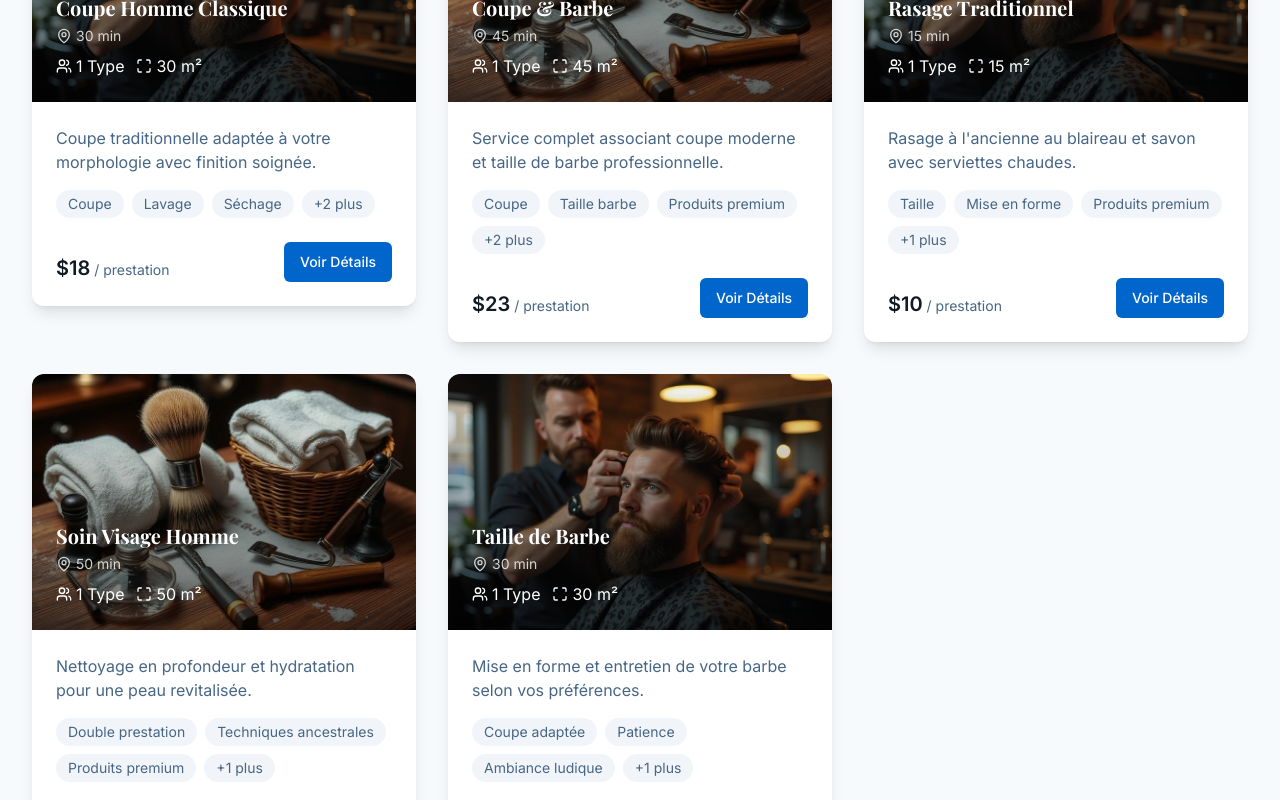
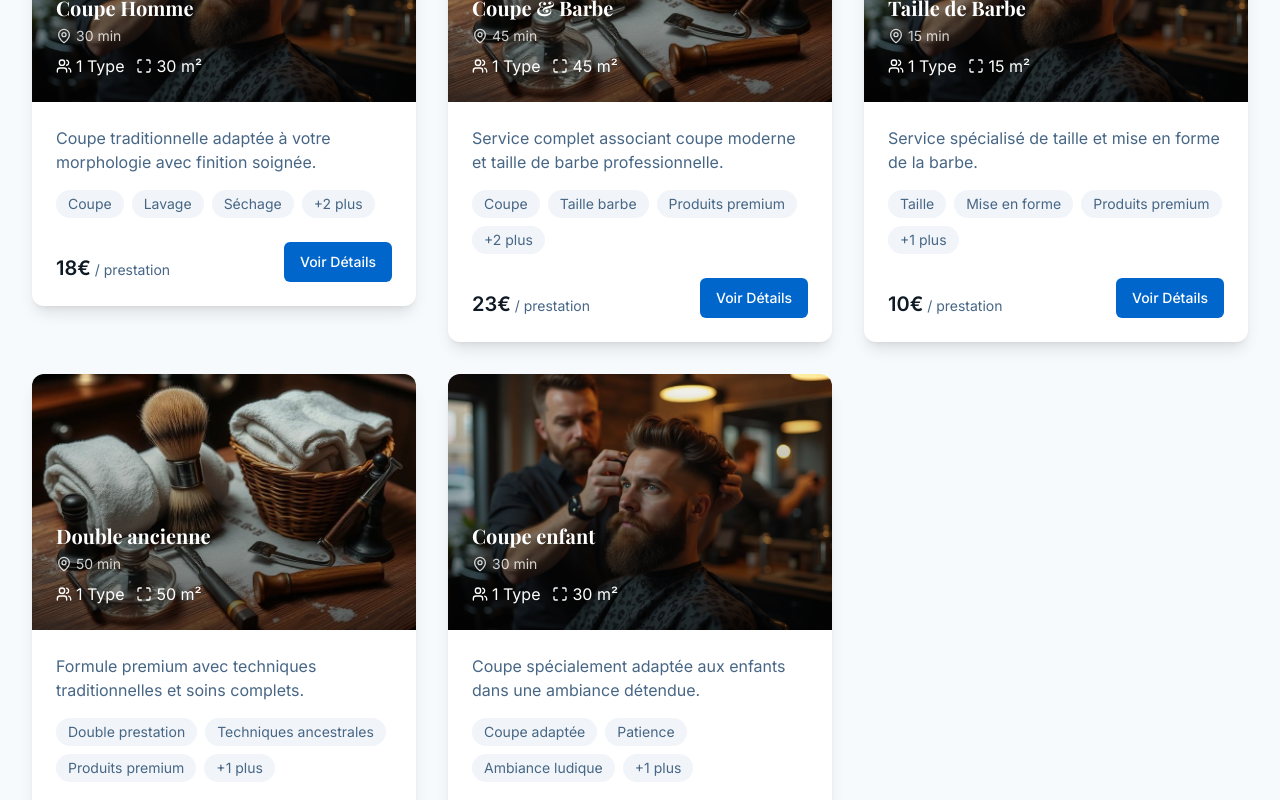
Before and after one commit to Dylan-Cecius/modern-seaside-stay-2479, a React (Vite) app: page / in a window 1280 px wide. Shown: the part 1840-2640 px from the top of the page. Built offline with nearby package versions, Linux system fonts and the light colour scheme.

Commit message:
Fix service names and prices
Updated service names to "Coupe homme" and "Taille de barbe".
Ensured prices are displayed in Euros (€) instead of dollars ($).
Removed the "soin visage" service as requested.

```diff
--- a/src/components/ApartmentCard.tsx
+++ b/src/components/ApartmentCard.tsx
@@ -92,7 +92,7 @@ export default function ApartmentCard({ apartment }: { apartment: ApartmentProps
 
         <div className="flex items-end justify-between pt-2">
           <div>
-            <span className="text-xl font-bold">${apartment.price}</span>
+            <span className="text-xl font-bold">{apartment.price}€</span>
             <span className="text-muted-foreground text-sm"> / {t.booking.summary.night}</span>
           </div>
           <Button asChild className="btn-primary">
--- a/src/locales/fr.ts
+++ b/src/locales/fr.ts
@@ -111,8 +111,8 @@ export const fr = {
       anyGuests: "Tous les services",
       onePlus: "Coupe cheveux",
       twoPlus: "Barbe",
-      threePlus: "Soin visage",
-      fourPlus: "Double ancienne",
+      threePlus: "Double ancienne",
+      fourPlus: "Coupe enfant",
       location: "Durée",
       allLocations: "Toutes durées",
       priceRange: "Gamme de Prix",
@@ -275,7 +275,7 @@ export const fr = {
   },
   serviceDescriptions: {
     "1": {
-      name: "Coupe Homme Classique",
+      name: "Coupe Homme",
       description: "Coupe traditionnelle adaptée à votre morphologie avec finition soignée."
     },
     "2": {
@@ -283,20 +283,20 @@ export const fr = {
       description: "Service complet associant coupe moderne et taille de barbe professionnelle."
     },
     "3": {
-      name: "Rasage Traditionnel",
-      description: "Rasage à l'ancienne au blaireau et savon avec serviettes chaudes."
+      name: "Taille de Barbe",
+      description: "Service spécialisé de taille et mise en forme de la barbe."
     },
     "4": {
-      name: "Soin Visage Homme",
-      description: "Nettoyage en profondeur et hydratation pour une peau revitalisée."
+      name: "Double ancienne",
+      description: "Formule premium avec techniques traditionnelles et soins complets."
     },
     "5": {
-      name: "Taille de Barbe",
-      description: "Mise en forme et entretien de votre barbe selon vos préférences."
+      name: "Coupe enfant",
+      description: "Coupe spécialement adaptée aux enfants dans une ambiance détendue."
     },
     "6": {
-      name: "Double ancienne",
-      description: "Service premium incluant coupe, barbe, rasage et soin visage."
+      name: "Service supplémentaire",
+      description: "Service temporairement non disponible."
     }
   },
   about: {
@@ -380,8 +380,8 @@ export const fr = {
       anyGuests: "Tous les services",
       onePlus: "Coupe cheveux",
       twoPlus: "Barbe",
-      threePlus: "Soin visage",
-      fourPlus: "Double ancienne",
+      threePlus: "Double ancienne",
+      fourPlus: "Coupe enfant",
       location: "Durée",
       allLocations: "Toutes durées",
       priceRange: "Gamme de Prix",
@@ -398,7 +398,7 @@ export const fr = {
   },
   apartmentDescriptions: {
     "1": {
-      name: "Coupe Homme Classique",
+      name: "Coupe Homme",
       description: "Coupe traditionnelle adaptée à votre morphologie avec finition soignée."
     },
     "2": {
@@ -406,20 +406,20 @@ export const fr = {
       description: "Service complet associant coupe moderne et taille de barbe professionnelle."
     },
     "3": {
-      name: "Rasage Traditionnel",
-      description: "Rasage à l'ancienne au blaireau et savon avec serviettes chaudes."
+      name: "Taille de Barbe",
+      description: "Service spécialisé de taille et mise en forme de la barbe."
     },
     "4": {
-      name: "Soin Visage Homme",
-      description: "Nettoyage en profondeur et hydratation pour une peau revitalisée."
+      name: "Double ancienne",
+      description: "Formule premium avec techniques traditionnelles et soins complets."
     },
     "5": {
-      name: "Taille de Barbe",
-      description: "Mise en forme et entretien de votre barbe selon vos préférences."
+      name: "Coupe enfant",
+      description: "Coupe spécialement adaptée aux enfants dans une ambiance détendue."
     },
     "6": {
-      name: "Double ancienne",
-      description: "Service premium incluant coupe, barbe, rasage et soin visage."
+      name: "Service supplémentaire",
+      description: "Service temporairement non disponible."
     }
   },
   amenitiesPage: {
--- a/src/pages/Index.tsx
+++ b/src/pages/Index.tsx
@@ -36,8 +36,8 @@ const featuredServices: ApartmentProps[] = [
   },
   {
     id: "3",
-    name: "Barbe",
-    description: "Taille et mise en forme de barbe avec produits de qualité.",
+    name: "Taille de Barbe",
+    description: "Service spécialisé de taille et mise en forme de la barbe.",
     price: 10,
     capacity: 1,
     size: 15,
```
